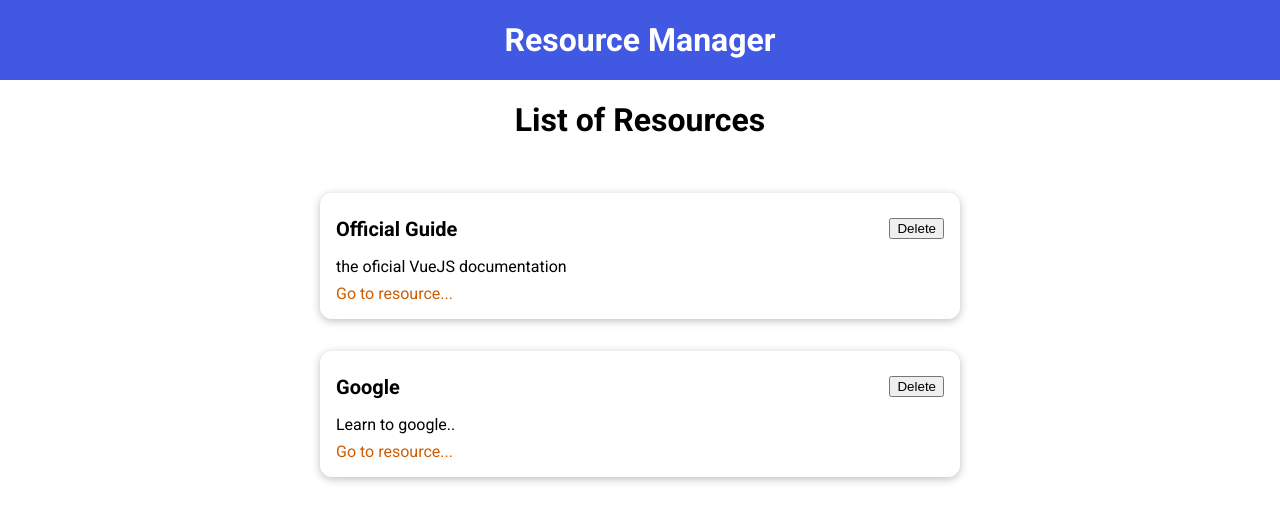
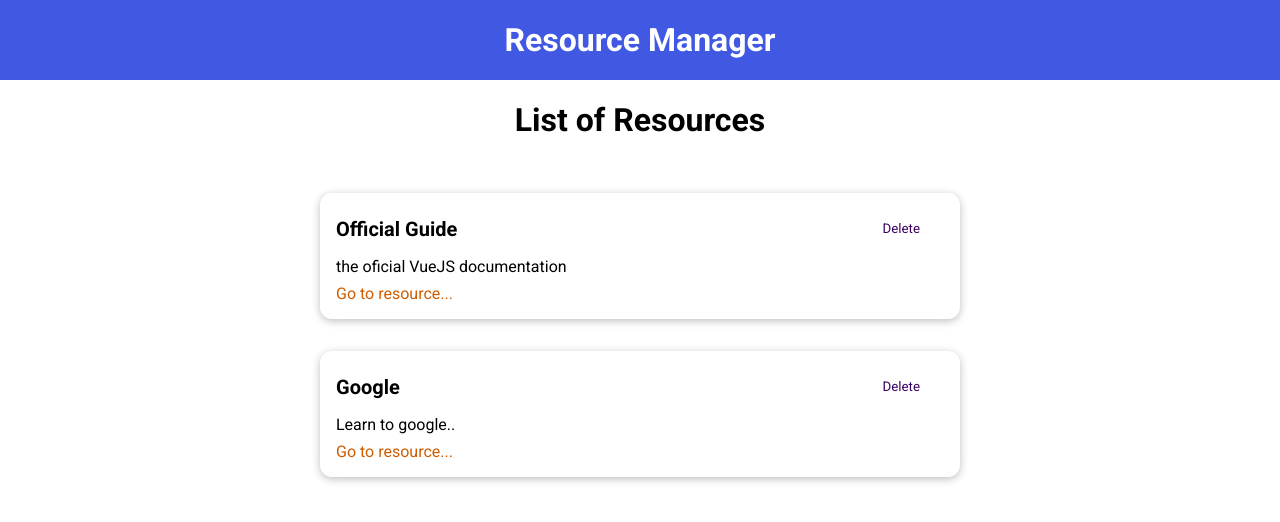
Before and after one commit to yeisson-venencia/resource-list, a Vue app in the folder client/: page / in a window 1280 px wide. Shown: the top 522 px of the page. Built offline with nearby package versions, Linux system fonts and the light colour scheme.

Commit message:
p02/header: Adding the button to the card item and fixing errors

```diff
--- a/client/src/components/base-component/BaseButton.vue
+++ b/client/src/components/base-component/BaseButton.vue
@@ -1,11 +1,13 @@
 <template>
-  <button :type="type" :class="mode"></button>
+  <button :type="type" :class="mode">
+    <slot></slot>
+  </button>
 </template>
 
 <script>
 export default {
   props: {
-    type: { type: String, required: true },
+    type: { type: String, required: false },
     mode: { type: String, required: false }
   }
 };
--- a/client/src/components/resource-panel/ResourcePanelItem.vue
+++ b/client/src/components/resource-panel/ResourcePanelItem.vue
@@ -3,7 +3,7 @@
     <base-card>
       <header>
         <h3>{{ title }}</h3>
-        <button @click="deleteResource">Delete</button>
+        <base-button mode="flat" @click="deleteResource">Delete</base-button>
       </header>
       <p>{{ description }}</p>
       <nav>
```
